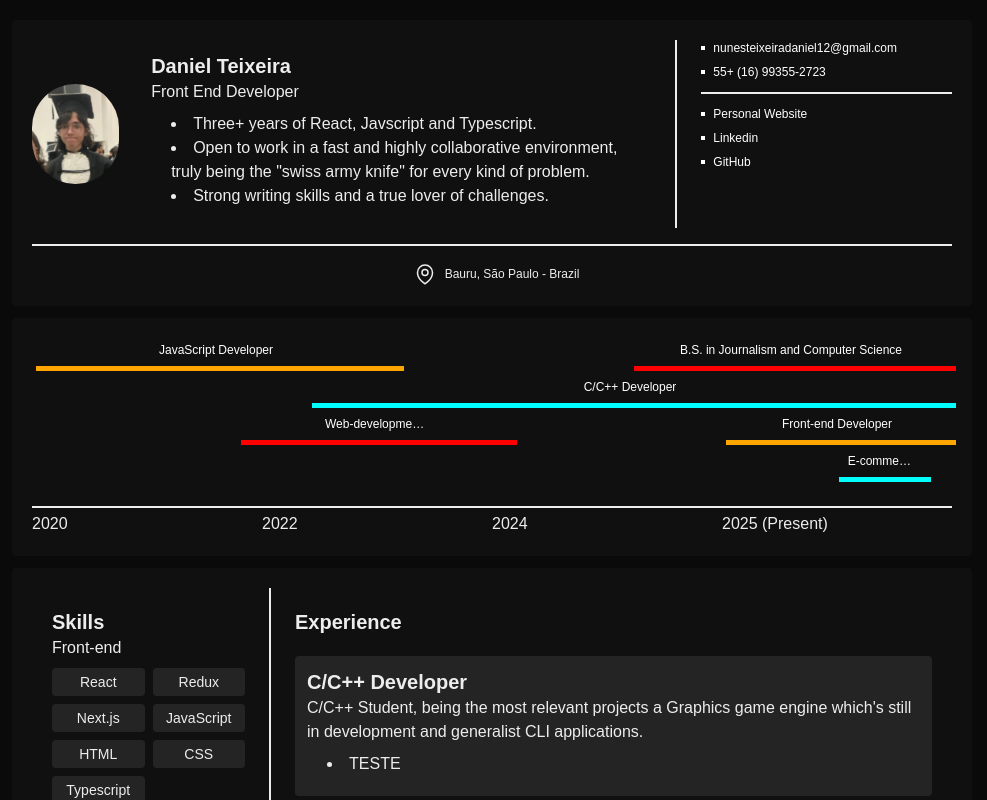
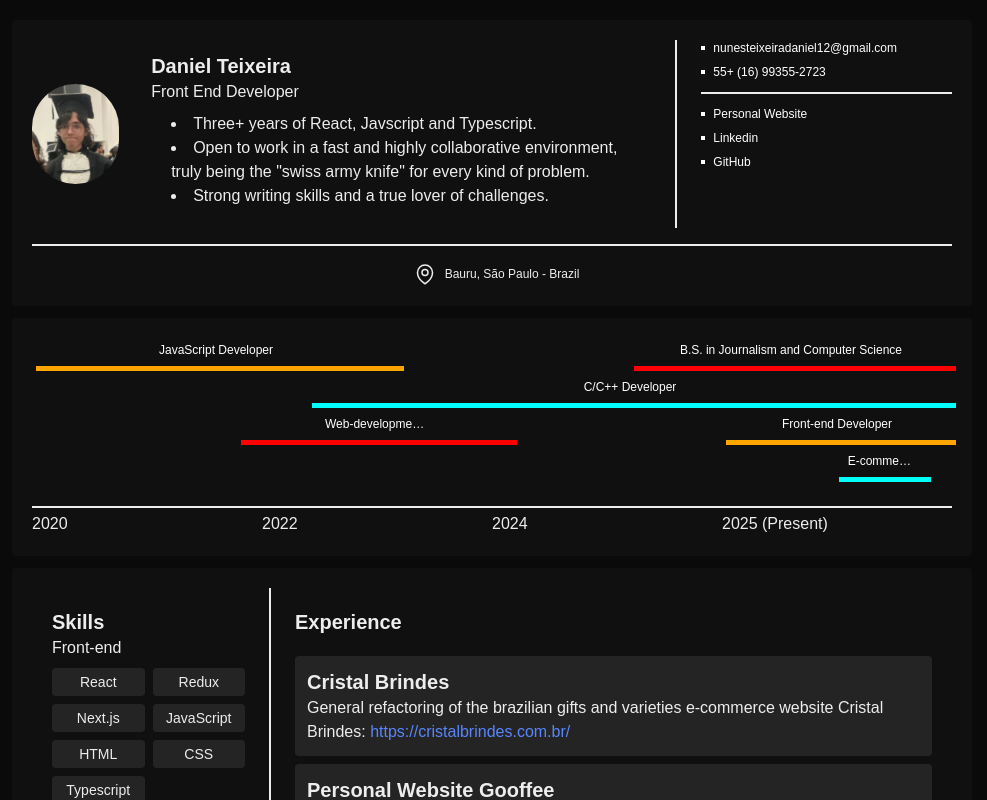
Before and after one commit to nobody-but-me/resume, a Next.js app: page / in a window 1280 px wide. Shown: the top 800 px of the page, without its empty margins (148-1135 px from the left). Built offline with nearby package versions, Linux system fonts and the light colour scheme.

Commit message:
Better filtering and A tag styling.

```diff
--- a/app/globals.css
+++ b/app/globals.css
@@ -20,6 +20,27 @@
   }
 }
 
+a:link {
+    color: #5886fc;
+    background-color: transparent;
+    text-decoration: none;
+}
+a:visited {
+    color: #FFDB94;
+    background-color: transparent;
+    text-decoration: none;
+}
+a:hover {
+    color: #395392;
+    background-color: transparent;
+    text-decoration: underline;
+}
+a:active {
+    color: #0D408E;
+    background-color: transparent;
+    text-decoration: underline;
+}
+
 body {
   background: var(--background);
   color: var(--foreground);
--- a/app/page.tsx
+++ b/app/page.tsx
@@ -57,7 +57,7 @@ function Header() {
 	    <li>Strong writing skills and a true lover of challenges.</li>
 	  </ul>
 	</section>
-	<div className="w-[1px] border-1 border-solid border-[--foreground] mr-1 ml-1 p-o"></div>
+	<div className="w-[1px] border-1 border-solid border-[--foreground] mr-1 ml-1 p-0"></div>
 
 	<nav className="w-2/4 h-full flex flex-col gap-2 justify-start">
 	    <span className="w-full text-xs"><Dot text="nunesteixeiradaniel12@gmail.com"/></span>
@@ -156,7 +156,7 @@ function SelectableButton({text, click}) {
     if (click) click(new_select, text);
     setSelected(new_select);
   };
-  return <button onClick={clicked} className="shitty-button w-full pb-1 pt-1 text-sm cursor-pointer rounded-sm text-md hover:scale-105 transition-all" style={{ backgroundColor: selected ? '#070707' : '#242424' }}>{text}</button>;
+  return <button onClick={clicked} className="w-full pb-1 pt-1 text-sm cursor-pointer rounded-sm text-md hover:scale-105 transition-all" style={{ backgroundColor: selected ? '#070707' : '#242424' }}>{text}</button>;
 }
 
 function ExperienceCard({title, content, category}) {
@@ -173,27 +173,45 @@ function Experience() {
   const [ filters, setFilters ] = useState<string[]>([]);
   // TODO: Refactoring needed.
   const cards = [
+    ["Cristal Brindes", (
+      <>
+        <p>
+	  General refactoring of the brazilian gifts and varieties e-commerce website Cristal Brindes: <a className="" href="https://cristalbrindes.com.br/" target="_blank">https://cristalbrindes.com.br/</a>
+	</p>
+      </>
+    ), ["JavaScript"]],
+    ["Personal Website Gooffee", (
+      <>
+        <p>
+	  A simple blog-like website written with React: <a className="" href="https://asgooffeeasme.neocities.org" target="_blank">https://asgooffeeasme.neocities.org</a>
+	</p>
+      </>
+    ), ["React", "JavaScript"]],
     ["C/C++ Developer", (
       <>
         <p>
-	  C/C++ Student, being the most relevant projects a Graphics game engine which's still in development and generalist CLI applications.
+	  C/C++ Student, being the most relevant projects a Graphics game engine which's and a simple bootable Operating System. Moreover, I also had classes of C# in the ISPAC "Mentes Brilhantes" web programming course.
 	</p>
-        <ul className="list-disc list-inside m-2 pl-3">
-	  <li>TESTE</li>
-	</ul>
       </>
-    ), "C/C++"],
-    ["title 2", "text_body 2", "Linux"],
+    ), ["C/C++"]],
   ];
 
-  const setting_filter = (selected, text) => {
-    const new_filters = [...filters];
-    if (selected === true) new_filters.push(text);
+  let filtered_cards = cards.filter(card =>
+    filters.length === 0 ? true : card[2].some(tag => filters.includes(tag))
+  );
+
+  const setting_filter = (selected: boolean, texts: string) => {
+    let new_filters = [...filters];
+    if (selected === true) {
+      new_filters.push(texts);
+    }
     else {
-      const idx = new_filters.indexOf(text);
-      if (idx > -1) new_filters.splice(idx, 1);
+      new_filters = new_filters.filter(f => !texts.includes(f));
     }
     setFilters(new_filters);
+    filtered_cards = cards.filter(card =>
+      filters.length === 0 ? true : card[2].some(tag => filters.includes(tag))
+    );
     return;
   };
 
@@ -231,8 +249,7 @@ function Experience() {
       <section className="w-full h-full p-5"> {/* Experience Panel */}
         <span className="text-xl font-bold">Experience</span>
 	<div className="flex flex-col justify-start pt-5 pb-5 gap-2">
-	  {/*TODO: need urgent refactoring. */}
-	  { filters.length === 0 ? (<>{cards.map((cards, idx) => <ExperienceCard key={idx} title={cards[0]} content={cards[1]} />)}</>) : (<>{filters.map((f, i) => (<div key={i}>{cards.map((cards, idx) => (cards[2] === f) ? <ExperienceCard key={idx} title={cards[0]} content={cards[1]} /> : <span key={idx}></span>)}</div>) )}</>) }
+	  { filtered_cards.map((cards, idx) => <ExperienceCard key={idx} title={cards[0]} content={cards[1]} />)}
 	</div>
       </section>
 
```
